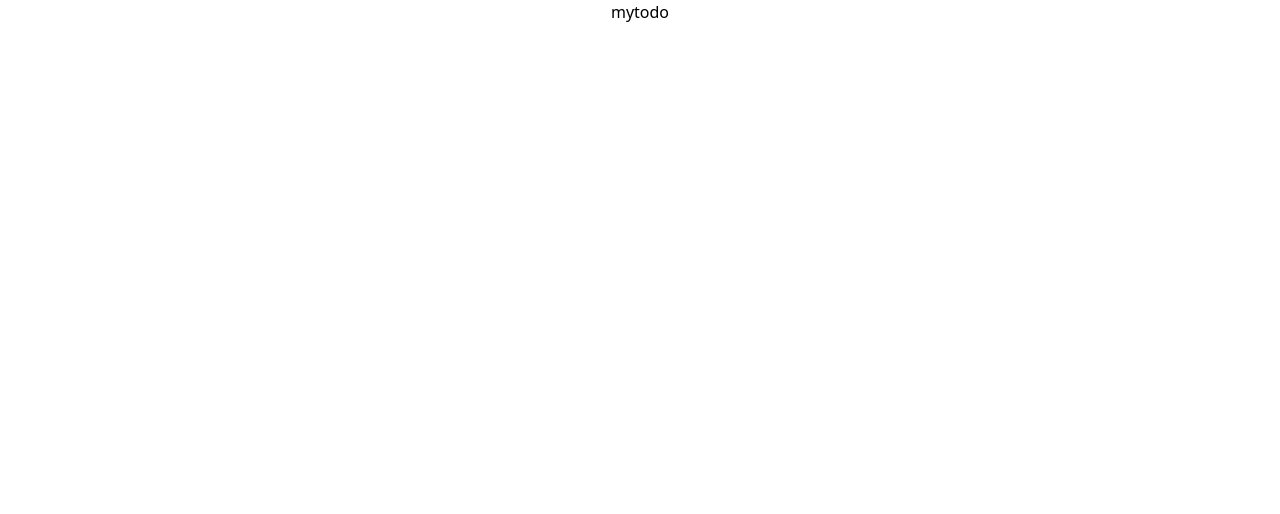
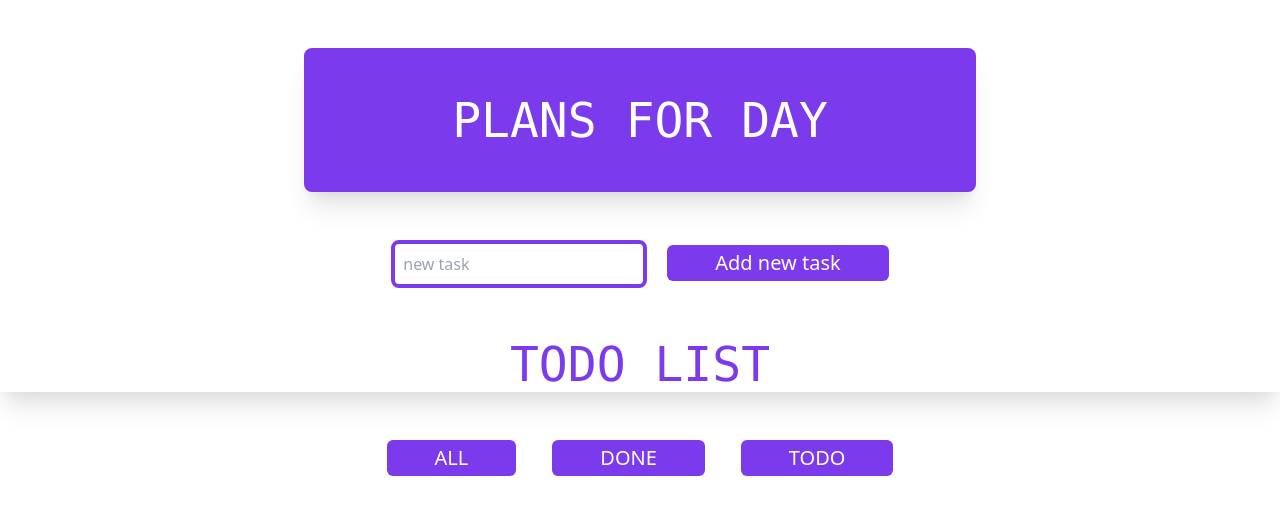
Before and after one commit to SargisPashayan/ToDoList-in-React, a React (Create React App) app: page / in a window 1280 px wide. Shown: the top 514 px of the page. Built offline with nearby package versions, Linux system fonts and the light colour scheme.

Commit message:
feat: add input and list of todos

```diff
--- a/package.json
+++ b/package.json
@@ -7,12 +7,14 @@
     "@testing-library/react": "^11.1.0",
     "@testing-library/user-event": "^12.1.10",
     "autoprefixer": "^10.3.1",
+    "bootstrap": "^5.0.2",
     "postcss": "^8.3.6",
     "postcss-cli": "^8.3.1",
     "react": "^17.0.2",
     "react-dom": "^17.0.2",
     "react-scripts": "4.0.3",
     "tailwindcss": "^2.2.6",
+    "uuid": "^8.3.2",
     "web-vitals": "^1.0.1"
   },
   "scripts": {
--- a/src/App.js
+++ b/src/App.js
@@ -1,14 +1,135 @@
 import React, { Component } from 'react';
+import { v4 as uuid } from 'uuid';
 import './App.css';
+import TodoInput from './components/TodoInput';
+import TodoList from './components/TodoList';
 
 
 class App extends Component {
+  constructor(props) {
+    super(props);
+    this.state = {
+      items: [],
+      itemsToShow: "all",
+      id: uuid(),
+      item: "",
+      editItem: false,
+    };
+  }
+
+  handleChange = event => {
+		this.setState({
+			item: event.target.value
+		})
+	}
+
+	handleSubmit = event => {
+		event.preventDefault()
+
+		const newItem = {
+			id: this.state.id,
+			title: this.state.item,
+			completed: false
+		}
+
+		const updatedItems = [...this.state.items, newItem]
+
+		if (this.state.item.length > 0) {
+			this.setState({
+				items: updatedItems,
+				id: uuid(),
+				item: '',
+				editItem: false
+			})
+		}
+	}
+
+  updateTodosToShow = string => {
+		this.setState({
+			itemsToShow: string
+		});
+	};
+
+	handleDoneTask = (id, completed) => {
+		const filteredItems = this.state.items.map(item => {
+			item.id === id && (item.completed = !item.completed)
+			return item
+		})
+
+		this.setState({
+			items: filteredItems,
+		})
+	}
+
+  handleDelete = id => {
+		const filteredItems = this.state.items.filter(item => item.id !== id)
+
+		this.setState({
+			items: filteredItems
+		})
+	}
+
+	handleEdit = id => {
+		const filteredItems = this.state.items.filter(item => item.id !== id)
+
+		const selectedItem = this.state.items.find(item => item.id === id)
+
+		this.setState({
+			items: filteredItems,
+			id: id,
+			item: selectedItem.title,
+			editItem: true
+		})
+	}
+
+  handleDeleteDoneTasks = () => {
+		const filteredItems = this.state.items.filter(item => item.completed === false)
+
+		this.setState({
+			items: filteredItems
+		})
+	}
+
+	clearList = () => {
+		this.setState({
+			items: []
+		})
+	}
+
+
+
   render() {
+    let items = []
+
+		if (this.state.itemsToShow === "all") {
+			items = this.state.items;
+		} else if (this.state.itemsToShow === "todo") {
+			items = this.state.items.filter(item => !item.completed);
+		} else if (this.state.itemsToShow === "done") {
+			items = this.state.items.filter(item => item.completed);
+		}
+
     return (
       <div className="App">
-        <h1>mytodo</h1>
+        <header>
+          <h1 className="bg-purple-600 text-white text-center max-w-2xl font-mono shadow-xl text-5xl font-medium m-auto mt-5 mb-5 p-5 border-gray-400 rounded-lg">
+            PLANS FOR DAY
+          </h1>
+          <TodoInput />
+          <h3 className=" text-purple-600 text-center font-mono shadow-xl text-5xl font-medium m-auto mt-5 mb-5 p-1">
+            TODO LIST
+          </h3>
+          <TodoList items={items}
+							filterDoneTasks={this.filterDoneTasks}
+							clearList={this.clearList}
+							handleDelete={this.handleDelete}
+							handleEdit={this.handleEdit}
+							handleDoneTask={this.handleDoneTask}
+							handleDeleteDoneTasks={this.handleDeleteDoneTasks}
+							updateTodosToShow={this.updateTodosToShow} />
+        </header>
       </div>
-     );
+    );
   }
 }
 
--- /dev/null
+++ b/src/components/TodoInput.jsx
@@ -0,0 +1,32 @@
+import React, { Component } from "react";
+
+class TodoInput extends Component {
+
+  render() {
+    const {item, handleChange, handleSubmit, editItem} = this.props;
+
+    return (
+      <div className="flex justify-center">
+        <form onSubmit={handleSubmit}>
+          <div className="space-x-5 ">
+            <input
+              placeholder="new task"
+              className="pl-2 p-2 border-4 border-purple-600 rounded-lg w-64"
+              type="text"
+              value={item}
+              onChange={handleChange}
+            ></input>
+            <button
+              className="hover:bg-gray-50 hover:text-blue-800 bg-purple-600 rounded-md text-white px-5 text-xl py-1"
+              type="submit"
+            >
+              {editItem ? 'Edit task' : 'Add new task'}
+            </button>
+          </div>
+        </form>
+      </div>
+    );
+  }
+}
+
+export default TodoInput;
--- /dev/null
+++ b/src/components/TodoItem.jsx
@@ -0,0 +1,38 @@
+import React, { Component } from "react";
+
+export default class TodoItem extends Component {
+  render() {
+    const { id, title, handleDelete, handleEdit, handleDoneTask, completed } =
+      this.props;
+
+    return (
+      <li className="list-group-item d-flex justify-content-between my-2">
+        <h6
+          className={`mt-1 mb-0 align-middle ${
+            completed ? "completed-task" : ""
+          }`}
+        >
+          {title}
+        </h6>
+        <div className="todo-icon">
+          <span
+            className={`mx-2 ${completed ? "text-success" : "text-secondary"}`}
+            onClick={() => handleDoneTask(id)}
+          >
+            <i
+              className={`${
+                completed ? "far fa-check-square" : "far fa-square"
+              }`}
+            />
+          </span>
+          <span className="mx-2 text-warning" onClick={handleEdit}>
+            <i className="fas fa-pen" />
+          </span>
+          <span className="mx-2 text-danger" onClick={handleDelete}>
+            <i className="fas fa-trash" />
+          </span>
+        </div>
+      </li>
+    );
+  }
+}
--- /dev/null
+++ b/src/components/TodoList.jsx
@@ -0,0 +1,82 @@
+import React, { Component } from "react";
+import TodoItem from "./TodoItem";
+
+class TodoList extends Component {
+  render() {
+    const {
+      items,
+      updateTodosToShow,
+      clearList,
+      handleDelete,
+      handleEdit,
+      handleDoneTask,
+      handleDeleteDoneTasks,
+    } = this.props;
+
+    return (
+      <div>
+        <div className="flex justify-center flex-auto flex space-x-9">
+          <button
+            className="hover:bg-gray-50 hover:text-blue-800 bg-purple-600 rounded-md text-white px-5 text-xl py-1"
+            type="submit"
+            onClick={() => updateTodosToShow("all")}
+          >
+            ALL
+          </button>
+          <button
+            className="hover:bg-gray-50 hover:text-blue-800 bg-purple-600 rounded-md text-white px-5  text-xl py-1"
+            type="submit"
+            onClick={() => updateTodosToShow("done")}
+          >
+            DONE
+          </button>
+          <button
+            className="hover:bg-gray-50 hover:text-blue-800 bg-purple-600 rounded-md text-white px-5 text-xl py-1"
+            type="submit"
+            onClick={() => updateTodosToShow("todo")}
+          >
+            TODO
+          </button>
+        </div>
+
+       {items.length === 0 ? "" :
+          <ul className="list-disc space-y-2">
+            {items.map((item) => {
+              return (
+                <TodoItem
+                  key={item.id}
+                  id={item.id}
+                  title={item.title}
+                  completed={item.completed}
+                  handleDelete={() => handleDelete(item.id)}
+                  handleEdit={() => handleEdit(item.id)}
+                  handleDoneTask={handleDoneTask}
+                />
+              );
+            })}
+
+            <div className="flex justify-center flex-auto flex space-x-3">
+              <button
+                type="button"
+                className="hover:bg-gray-50 hover:text-red-800 bg-red-600 rounded-md text-white px-5 text-xl py-1"
+                onClick={handleDeleteDoneTasks}
+              >
+                Delete done tasks
+              </button>
+
+              <button
+                type="button"
+                className="hover:bg-gray-50 hover:text-red-800 bg-red-600 rounded-md text-white px-5 text-xl py-1"
+                onClick={clearList}
+              >
+                Delete all tasks
+              </button>
+            </div>
+          </ul>
+        }
+      </div>
+    );
+  }
+}
+
+export default TodoList;
--- a/src/index.js
+++ b/src/index.js
@@ -2,6 +2,7 @@ import React from 'react';
 import ReactDOM from 'react-dom';
 import './styles/index.css'
 import App from './App';
+import 'bootstrap/dist/css/bootstrap.css';
 
 ReactDOM.render(
   <React.StrictMode>
```
Also changed, not shown: 1 other file (tests, documents, lock files or other folders).
